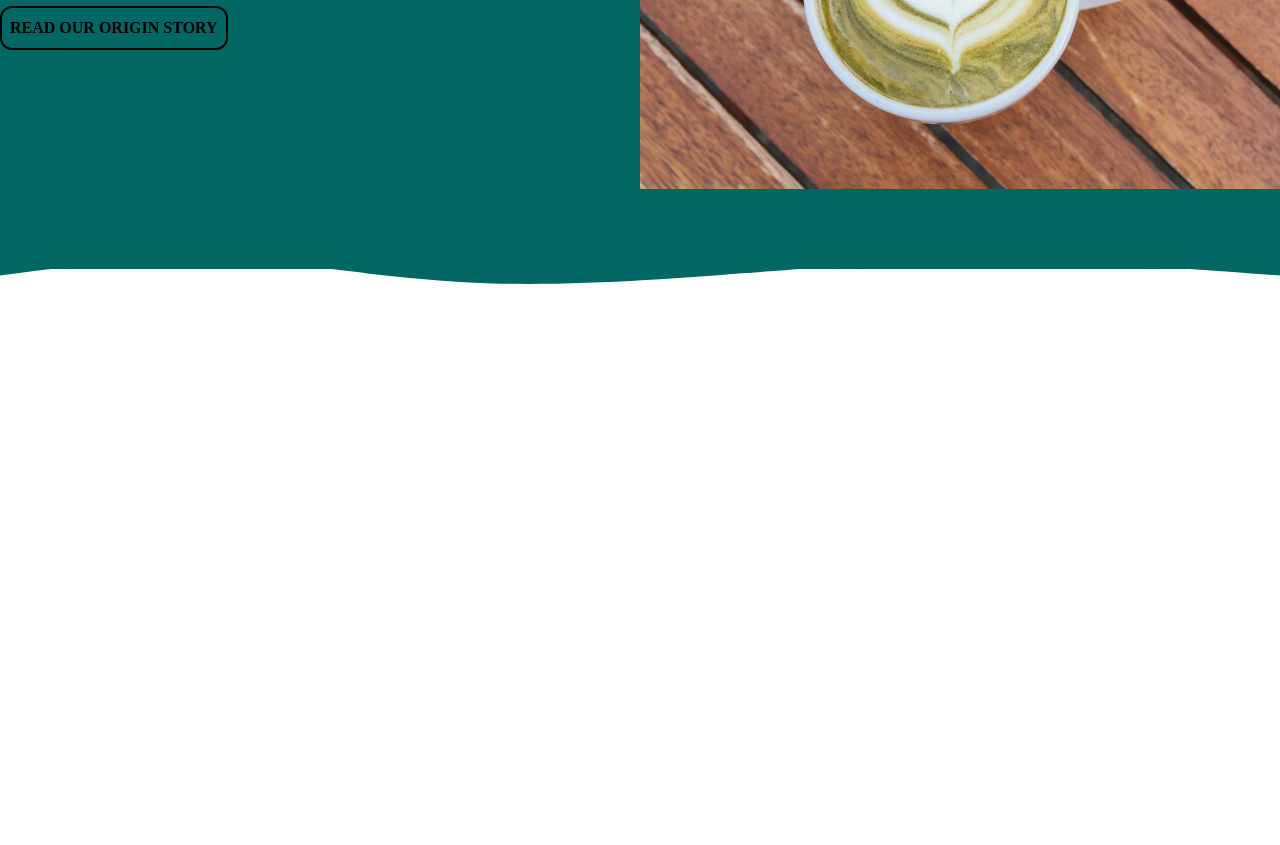
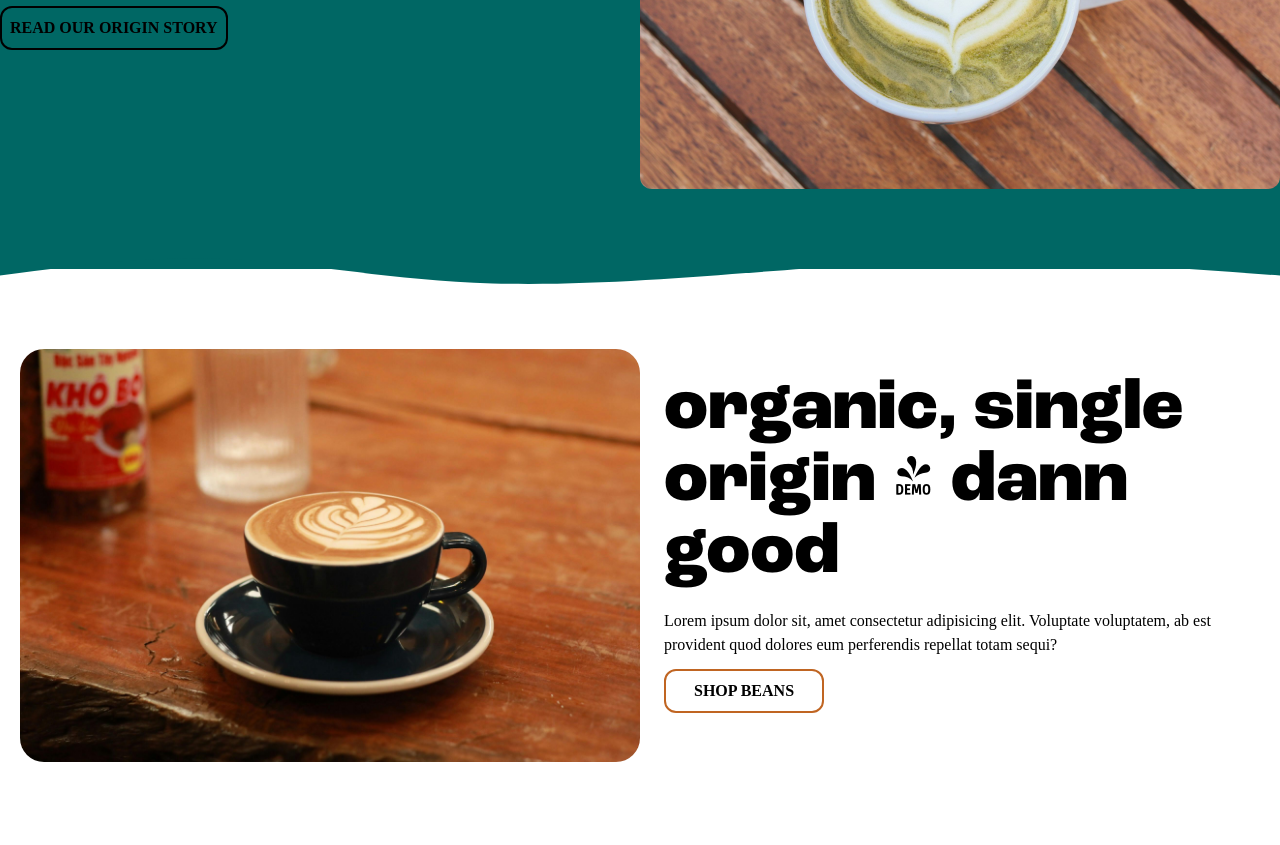
Before and after one commit to KhunMyoMyat/Coffee, a website: page index.html in a window 1280 px wide. Shown: the part 998-1843 px from the top of the page. Drawn offline with Linux system fonts and the light colour scheme; a web font is replaced by a local one.

Commit message:
add new section

```diff
--- a/index.html
+++ b/index.html
@@ -127,7 +127,7 @@
           <img
             src="img/coffee.jpg"
             alt=""
-            class="h-full mx-auto object-cover"
+            class="h-full mx-auto object-cover rounded-xl"
           />
         </div>
       </div>
@@ -136,6 +136,30 @@
         alt=""
         class="w-full h-24 absolute -bottom-[7%]"
       />
+    </section>
+
+    <section class="py-20">
+      <div class="container flex flex-wrap mx-auto px-5">
+        <div class="md:w-1/2 flex justify-center">
+          <img src="img/coffee2.jpg" alt="" class="rounded-3xl object-cover" />
+        </div>
+
+        <div class="w-full md:w-1/2 p-6">
+          <h1 class="text-5xl lg:text-7xl mb-5">
+            organic, single origin &amp; dann good
+          </h1>
+          <p class="mb-3">
+            Lorem ipsum dolor sit, amet consectetur adipisicing elit. Voluptate
+            voluptatem, ab est provident quod dolores eum perferendis repellat
+            totam sequi?
+          </p>
+          <a
+            href="#"
+            class="uppercase py-2 px-7 font-extrabold inline-block border-2 border-orange rounded-xl hover:bg-cyan hover:border-cyan"
+            >shop beans</a
+          >
+        </div>
+      </div>
     </section>
 
     <script>
```
Also changed, not shown: img/coffee1.png (added), img/coffee2.jpg (added), img/coffee3.jpg (added), output.css.
